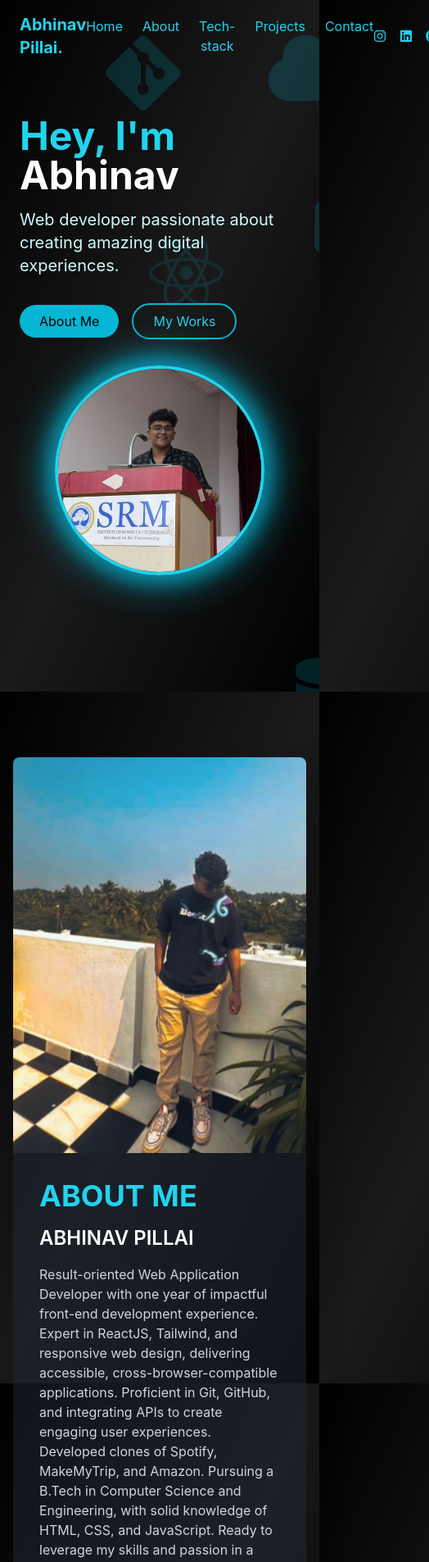
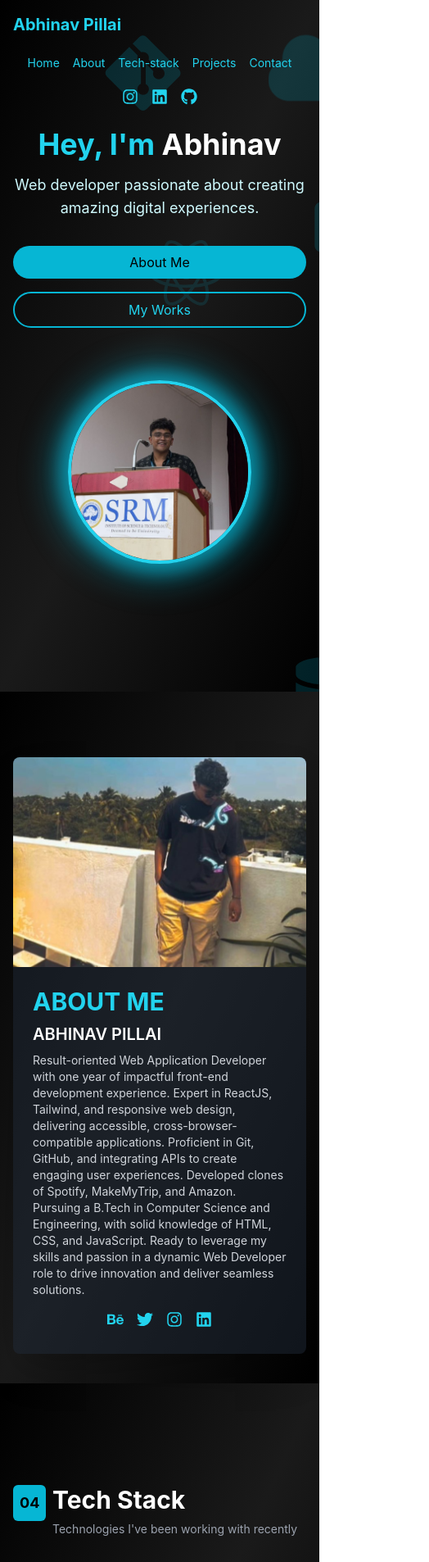
Before and after one commit to abhinavx04/portfolio-website, a React (Vite) app: page / in a window 390 px wide. Shown: the top 1906 px of the page at 82% size, 524 px wide, since content can reach past the window. Built offline with nearby package versions, Linux system fonts and the light colour scheme; the HTML template or start-up script is replaced by a standard one.

Commit message:
respnsive changes

```diff
--- a/src/Components/About.jsx
+++ b/src/Components/About.jsx
@@ -4,7 +4,7 @@ import { FaBehance, FaTwitter, FaInstagram, FaLinkedin } from 'react-icons/fa';
 
 function About() {
   return (
-    <section id="about" className="section px-4">
+    <section id="about" className="section px-4 py-16 overflow-hidden">
       <div className="container mx-auto max-w-4xl">
         <motion.div
           className="bg-gray-800 bg-opacity-50 rounded-lg shadow-2xl overflow-hidden"
@@ -14,7 +14,7 @@ function About() {
         >
           <div className="flex flex-col md:flex-row">
             <motion.div
-              className="md:w-1/3 bg-cyan-600"
+              className="w-full md:w-1/3 h-64 md:h-auto bg-cyan-600"
               initial={{ opacity: 0, x: -50 }}
               animate={{ opacity: 1, x: 0 }}
               transition={{ duration: 0.5, delay: 0.2 }}
@@ -27,26 +27,26 @@ function About() {
             </motion.div>
 
             <motion.div
-              className="md:w-2/3 p-8"
+              className="w-full md:w-2/3 p-6 md:p-8"
               initial={{ opacity: 0, x: 50 }}
               animate={{ opacity: 1, x: 0 }}
               transition={{ duration: 0.5, delay: 0.4 }}
             >
-              <h2 className="text-4xl font-bold text-cyan-400 mb-4">ABOUT ME</h2>
-              <h3 className="text-2xl font-semibold text-white mb-4">ABHINAV PILLAI</h3>
-              <p className="text-gray-300 mb-6">
+              <h2 className="text-3xl md:text-4xl font-bold text-cyan-400 mb-2 md:mb-4 break-words">ABOUT ME</h2>
+              <h3 className="text-xl md:text-2xl font-semibold text-white mb-2 md:mb-4 break-words">ABHINAV PILLAI</h3>
+              <p className="text-sm md:text-base text-gray-300 mb-4 md:mb-6">
                 Result-oriented Web Application Developer with one year of impactful front-end development experience. Expert in ReactJS, Tailwind, and responsive web design, delivering accessible, cross-browser-compatible applications. Proficient in Git, GitHub, and integrating APIs to create engaging user experiences. Developed clones of Spotify, MakeMyTrip, and Amazon. Pursuing a B.Tech in Computer Science and Engineering, with solid knowledge of HTML, CSS, and JavaScript. Ready to leverage my skills and passion in a dynamic Web Developer role to drive innovation and deliver seamless solutions.
               </p>
-              <div className="flex space-x-4">
+              <div className="flex flex-wrap space-x-4 justify-center md:justify-start">
                 {[FaBehance, FaTwitter, FaInstagram, FaLinkedin].map((Icon, index) => (
                   <motion.a
                     key={index}
                     href="#"
-                    className="text-cyan-400 hover:text-cyan-300 transition-colors duration-300"
+                    className="text-cyan-400 hover:text-cyan-300 transition-colors duration-300 mb-2"
                     whileHover={{ scale: 1.2, rotate: 15 }}
                     whileTap={{ scale: 0.8 }}
                   >
-                    <Icon size={24} />
+                    <Icon size={20} className="md:w-6 md:h-6" />
                   </motion.a>
                 ))}
               </div>
--- a/src/Components/ContactMe.jsx
+++ b/src/Components/ContactMe.jsx
@@ -22,30 +22,29 @@ const ContactMe = () => {
   };
 
   return (
-    <section id="contact" className="py-20 px-4 bg-black relative overflow-hidden">
+    <section id="contact" className="section px-4 py-16 overflow-hidden">
       <div className="container mx-auto max-w-2xl relative z-10">
-        <motion.h2
-          className="text-5xl font-extrabold text-transparent bg-clip-text bg-gradient-to-r from-cyan-400 to-blue-500 mb-12 text-center"
+        <motion.div
+          className="relative mb-12"
           initial={{ opacity: 0, y: -20 }}
           animate={{ opacity: 1, y: 0 }}
           transition={{ duration: 0.5 }}
         >
-          CONTACT
-        </motion.h2>
+          <div className="absolute top-0 left-0 bg-cyan-500 rounded-md p-2">
+            <span className="text-black font-bold text-lg">06</span>
+          </div>
+          <h2 className="text-3xl sm:text-4xl font-bold text-white pl-12 mb-2 sm:mb-4">Contact</h2>
+          <p className="text-sm sm:text-base text-gray-400 pl-12">Get in touch with me</p>
+        </motion.div>
         <motion.div
-          className="bg-gray-900 rounded-3xl p-8 shadow-2xl relative"
+          className="bg-gray-800 rounded-lg p-6 sm:p-8 shadow-2xl relative"
           initial={{ opacity: 0, y: 50 }}
           animate={{ opacity: 1, y: 0 }}
           transition={{ duration: 0.5, delay: 0.2 }}
         >
-          {/* Futuristic border effect */}
-          <div className="absolute inset-0 bg-gradient-to-b from-cyan-400 via-blue-500 to-cyan-400 rounded-3xl z-0 animate-pulse" style={{ padding: '2px' }}>
-            <div className="bg-gray-900 w-full h-full rounded-3xl"></div>
-          </div>
-
-          <div className="relative z-10 space-y-8">
+          <div className="relative z-10 space-y-6 sm:space-y-8">
             {/* Contact Info Section */}
-            <div className="space-y-4">
+            <div className="space-y-3 sm:space-y-4">
               {[
                 { icon: FaPhone, text: "91+ 8600101572" },
                 { icon: FaEnvelope, text: "abhinavpillai92@gmail.com" },
@@ -53,7 +52,7 @@ const ContactMe = () => {
               ].map((item, index) => (
                 <motion.div
                   key={index}
-                  className="flex items-center bg-gray-800 p-4 rounded-xl overflow-hidden relative"
+                  className="flex items-center bg-gray-700 p-3 sm:p-4 rounded-lg overflow-hidden relative"
                   initial={{ opacity: 0, x: -20 }}
                   animate={{ opacity: 1, x: 0 }}
                   transition={{ delay: index * 0.1 }}
@@ -63,10 +62,10 @@ const ContactMe = () => {
                     className="absolute inset-0 bg-gradient-to-r from-cyan-500 to-blue-500 opacity-0"
                     whileHover={{ opacity: 0.2 }}
                   />
-                  <div className="bg-gray-700 p-2 rounded-full mr-4 z-10">
-                    <item.icon className="text-cyan-400 text-xl" />
+                  <div className="bg-gray-600 p-2 rounded-full mr-3 sm:mr-4 z-10">
+                    <item.icon className="text-cyan-400 text-lg sm:text-xl" />
                   </div>
-                  <p className="text-white z-10">{item.text}</p>
+                  <p className="text-white text-sm sm:text-base z-10">{item.text}</p>
                 </motion.div>
               ))}
             </div>
@@ -89,7 +88,7 @@ const ContactMe = () => {
                     onFocus={() => setActiveField(field)}
                     onBlur={() => setActiveField(null)}
                     placeholder={field.charAt(0).toUpperCase() + field.slice(1)}
-                    className={`w-full bg-gray-800 text-white rounded-xl px-4 py-3 placeholder-gray-500 focus:outline-none focus:ring-2 focus:ring-cyan-400 transition duration-300 ${field === "message" ? "h-32 resize-none" : ""}`}
+                    className={`w-full bg-gray-700 text-white rounded-lg px-4 py-3 text-sm sm:text-base placeholder-gray-400 focus:outline-none focus:ring-2 focus:ring-cyan-400 transition duration-300 ${field === "message" ? "h-24 sm:h-32 resize-none" : ""}`}
                     required
                   />
                   <AnimatePresence>
@@ -108,7 +107,7 @@ const ContactMe = () => {
               ))}
               <motion.button
                 type="submit"
-                className="w-full bg-gradient-to-r from-cyan-500 to-blue-500 text-white font-bold py-3 px-6 rounded-xl transition duration-300 flex items-center justify-center overflow-hidden relative"
+                className="w-full bg-gradient-to-r from-cyan-500 to-blue-500 text-white font-bold py-3 px-6 rounded-lg transition duration-300 flex items-center justify-center overflow-hidden relative"
                 whileHover={{ scale: 1.05 }}
                 whileTap={{ scale: 0.95 }}
               >
@@ -121,7 +120,7 @@ const ContactMe = () => {
                       animate={{ opacity: 1 }}
                       exit={{ opacity: 0 }}
                     >
-                      <span className="mr-2">Send Message</span>
+                      <span className="mr-2 text-sm sm:text-base">Send Message</span>
                       <FaPaperPlane />
                     </motion.div>
                   ) : (
@@ -132,7 +131,7 @@ const ContactMe = () => {
                       animate={{ opacity: 1 }}
                       exit={{ opacity: 0 }}
                     >
-                      <span className="mr-2">Message Sent!</span>
+                      <span className="mr-2 text-sm sm:text-base">Message Sent!</span>
                       <FaCheck />
                     </motion.div>
                   )}
@@ -142,14 +141,6 @@ const ContactMe = () => {
           </div>
         </motion.div>
       </div>
-
-      {/* Enhanced futuristic background elements */}
-      <div className="absolute top-0 left-0 w-full h-full overflow-hidden pointer-events-none">
-        <div className="absolute top-1/4 left-1/4 w-1/2 h-1/2 bg-cyan-500 rounded-full opacity-5 filter blur-3xl animate-pulse"></div>
-        <div className="absolute bottom-1/4 right-1/4 w-1/3 h-1/3 bg-blue-500 rounded-full opacity-5 filter blur-3xl animate-pulse" style={{ animationDelay: '1s' }}></div>
-        <div className="absolute top-0 left-0 w-1 h-full bg-gradient-to-b from-cyan-400 to-blue-500 opacity-20"></div>
-        <div className="absolute top-0 right-0 w-1 h-full bg-gradient-to-b from-blue-500 to-cyan-400 opacity-20"></div>
-      </div>
     </section>
   );
 };
--- a/src/Components/Header.jsx
+++ b/src/Components/Header.jsx
@@ -1,4 +1,3 @@
-// src/components/Header.jsx
 import React, { useState, useEffect } from 'react';
 import { motion } from 'framer-motion';
 import { FaInstagram, FaLinkedin, FaGithub } from 'react-icons/fa';
@@ -30,25 +29,25 @@ function Header() {
 
   return (
     <motion.header
-      className={`py-4 px-6 w-full fixed top-0 z-50 transition-colors duration-300 ${isScrolled ? 'bg-black bg-opacity-90' : 'bg-transparent'}`}
+      className={`py-4 px-4 w-full fixed top-0 z-50 transition-colors duration-300 ${isScrolled ? 'bg-black bg-opacity-90' : 'bg-transparent'}`}
       initial={{ y: -100 }}
       animate={{ y: 0 }}
       transition={{ duration: 0.5 }}
     >
-      <div className="max-w-7xl mx-auto flex justify-between items-center">
+      <div className="max-w-7xl mx-auto flex flex-wrap justify-between items-center">
         <motion.div
-          className="text-xl font-bold text-cyan-400"
+          className="text-xl font-bold text-cyan-400 mb-4 w-full sm:mb-0 sm:w-auto"
           whileHover={{ scale: 1.05 }}
         >
-          Abhinav Pillai.
+          Abhinav Pillai
         </motion.div>
-        <nav>
-          <ul className="flex space-x-6">
+        <nav className="w-full sm:w-auto">
+          <ul className="flex flex-wrap justify-center sm:justify-start sm:space-x-4">
             {['home', 'about', 'tech-stack', 'projects', 'contact'].map((item) => (
-              <motion.li key={item} whileHover={{ scale: 1.1 }}>
+              <motion.li key={item} className="mx-2 my-1" whileHover={{ scale: 1.1 }}>
                 <button
                   onClick={() => scrollToSection(item)}
-                  className="text-cyan-400 hover:text-cyan-300 transition-colors"
+                  className="text-cyan-400 hover:text-cyan-300 transition-colors text-sm sm:text-base"
                 >
                   {item.charAt(0).toUpperCase() + item.slice(1)}
                 </button>
@@ -56,7 +55,7 @@ function Header() {
             ))}
           </ul>
         </nav>
-        <div className="flex space-x-4">
+        <div className="flex flex-wrap justify-center space-x-4 mt-4 w-full sm:mt-0 sm:w-auto">
           {[
             { icon: FaInstagram, link: "https://www.instagram.com/_abhinavx.__/?next=%2Fyourusername%2F" },
             { icon: FaLinkedin, link: "https://www.linkedin.com/in/abhinav-pillai-b5533526a/" },
@@ -67,10 +66,10 @@ function Header() {
               href={item.link}
               target="_blank"
               rel="noopener noreferrer"
-              className="text-cyan-400 hover:text-cyan-300 transition-colors"
+              className="text-cyan-400 hover:text-cyan-300 transition-colors mb-2 sm:mb-0"
               whileHover={{ scale: 1.2, rotate: 15 }}
             >
-              <item.icon />
+              <item.icon className="w-5 h-5 sm:w-6 sm:h-6" />
             </motion.a>
           ))}
         </div>
--- a/src/Components/Home.jsx
+++ b/src/Components/Home.jsx
@@ -32,6 +32,7 @@ function Home() {
       );
     };
 
+    const updateIconPositions = () => {
       gsap.utils.toArray(iconElements).forEach((icon, index) => {
         let x, y;
         do {
@@ -39,7 +40,7 @@ function Home() {
           y = gsap.utils.random(0, window.innerHeight);
         } while (isTooClose(x, y));
 
-      iconPositions.push({ x, y });
+        iconPositions[index] = { x, y };
 
         gsap.set(icon, {
           x,
@@ -56,6 +57,10 @@ function Home() {
         stagger: 0.2,
         ease: "power3.out",
       });
+    };
+
+    updateIconPositions();
+    window.addEventListener('resize', updateIconPositions);
 
     const tl = gsap.timeline({ repeat: -1 });
 
@@ -81,13 +86,14 @@ function Home() {
 
     return () => {
       tl.kill();
+      window.removeEventListener('resize', updateIconPositions);
     };
   }, []);
 
   return (
     <section
       id="home"
-      className="section relative flex items-center justify-center overflow-hidden"
+      className="section relative flex items-center justify-center overflow-hidden min-h-screen px-4 py-16"
     >
       <div ref={backgroundRef} className="absolute inset-0 overflow-hidden">
         {icons.map((icon, index) => (
@@ -100,29 +106,29 @@ function Home() {
         ))}
       </div>
 
-      <div className="relative z-10 flex flex-col md:flex-row items-center justify-between px-6 max-w-6xl mx-auto w-full">
+      <div className="relative z-10 flex flex-col md:flex-row items-center justify-between max-w-6xl mx-auto w-full">
         <motion.div
-          className="text-left md:w-1/2 mb-8 md:mb-0"
+          className="text-center md:text-left md:w-1/2 mb-8 md:mb-0"
           initial={{ opacity: 0, x: -50 }}
           animate={{ opacity: 1, x: 0 }}
           transition={{ duration: 0.5 }}
         >
-          <h1 className="text-5xl md:text-6xl font-bold mb-4 text-cyan-400">
+          <h1 className="text-4xl sm:text-5xl md:text-6xl font-bold mb-4 text-cyan-400">
             Hey, I'm <span className="text-white">Abhinav</span>
           </h1>
-          <p className="text-xl mb-8 text-cyan-100">
+          <p className="text-lg sm:text-xl mb-8 text-cyan-100">
             Web developer passionate about creating amazing digital experiences.
           </p>
-          <div className="space-x-4">
+          <div className="space-y-4 sm:space-y-0 sm:space-x-4 flex flex-col sm:flex-row justify-center md:justify-start">
             <motion.button
-              className="bg-cyan-500 text-black px-6 py-2 rounded-full hover:bg-cyan-400 transition duration-300"
+              className="bg-cyan-500 text-black px-6 py-2 rounded-full hover:bg-cyan-400 transition duration-300 w-full sm:w-auto"
               whileHover={{ scale: 1.05 }}
               whileTap={{ scale: 0.95 }}
             >
               About Me
             </motion.button>
             <motion.button
-              className="bg-transparent border-2 border-cyan-500 text-cyan-400 px-6 py-2 rounded-full hover:bg-cyan-500 hover:text-black transition duration-300"
+              className="bg-transparent border-2 border-cyan-500 text-cyan-400 px-6 py-2 rounded-full hover:bg-cyan-500 hover:text-black transition duration-300 w-full sm:w-auto"
               whileHover={{ scale: 1.05 }}
               whileTap={{ scale: 0.95 }}
             >
@@ -132,14 +138,14 @@ function Home() {
         </motion.div>
 
         <motion.div
-          className="md:w-1/2 flex justify-center"
+          className="md:w-1/2 flex justify-center mt-8 md:mt-0"
           initial={{ opacity: 0, x: 50 }}
           animate={{ opacity: 1, x: 0 }}
           transition={{ duration: 0.5, delay: 0.2 }}
         >
           <div
             ref={photoRef}
-            className="w-64 h-64 md:w-80 md:h-80 rounded-full overflow-hidden border-4 border-cyan-400 shadow-lg"
+            className="w-56 h-56 sm:w-64 sm:h-64 md:w-80 md:h-80 rounded-full overflow-hidden border-4 border-cyan-400 shadow-lg"
             style={{
               boxShadow: '0 0 20px 10px rgba(6, 182, 212, 0.6), 0 0 40px 20px rgba(6, 182, 212, 0.4)',
               transition: 'box-shadow 0.3s ease-in-out'
--- a/src/Components/Projects.jsx
+++ b/src/Components/Projects.jsx
@@ -102,7 +102,7 @@ function Projects() {
   };
 
   return (
-    <section id="projects" className="section px-4">
+    <section id="projects" className="section px-4 py-16 overflow-hidden">
       <div className="container mx-auto max-w-6xl">
         <motion.div
           className="relative mb-12"
@@ -113,8 +113,8 @@ function Projects() {
           <div className="absolute top-0 left-0 bg-cyan-500 rounded-md p-2">
             <span className="text-black font-bold text-lg">05</span>
           </div>
-          <h2 className="text-xl text-gray-400 mb-2 pl-12">some of my recent works</h2>
-          <h3 className="text-4xl font-bold text-white pl-12">PROJECTS</h3>
+          <h2 className="text-lg sm:text-xl text-gray-400 mb-2 pl-12">some of my recent works</h2>
+          <h3 className="text-3xl sm:text-4xl font-bold text-white pl-12">PROJECTS</h3>
         </motion.div>
 
         <div className="relative">
@@ -125,7 +125,7 @@ function Projects() {
               animate={{ opacity: 1, x: 0 }}
               exit={{ opacity: 0, x: -100 }}
               transition={{ duration: 0.5 }}
-              className="grid grid-cols-1 md:grid-cols-3 gap-6"
+              className="grid grid-cols-1 sm:grid-cols-2 lg:grid-cols-3 gap-6"
             >
               {[0, 1, 2].map((offset) => {
                 const project = projects[(currentIndex + offset) % projects.length];
@@ -134,10 +134,9 @@ function Projects() {
             </motion.div>
           </AnimatePresence>
 
-          <div className="absolute top-1/2 left-0 w-full transform -translate-y-1/2 flex items-center justify-between pointer-events-none" style={{ width: 'calc(100% + 100px)' }}>
+          <div className="flex justify-center mt-8 space-x-4">
             <motion.button
-              className="pointer-events-auto bg-cyan-500 text-black w-12 h-12 rounded-full flex items-center justify-center shadow-lg transition-all duration-300 hover:bg-cyan-600 focus:outline-none focus:ring-2 focus:ring-cyan-400 focus:ring-opacity-50"
-              style={{ marginLeft: '-100px' }}
+              className="bg-cyan-500 text-black w-12 h-12 rounded-full flex items-center justify-center shadow-lg transition-all duration-300 hover:bg-cyan-600 focus:outline-none focus:ring-2 focus:ring-cyan-400 focus:ring-opacity-50"
               whileHover={{ scale: 1.1 }}
               whileTap={{ scale: 0.9 }}
               onClick={prevProjects}
@@ -146,8 +145,7 @@ function Projects() {
             </motion.button>
 
             <motion.button
-              className="pointer-events-auto bg-cyan-500 text-black w-12 h-12 rounded-full flex items-center justify-center shadow-lg transition-all duration-300 hover:bg-cyan-600 focus:outline-none focus:ring-2 focus:ring-cyan-400 focus:ring-opacity-50"
-              style={{ marginRight: '-50px' }}
+              className="bg-cyan-500 text-black w-12 h-12 rounded-full flex items-center justify-center shadow-lg transition-all duration-300 hover:bg-cyan-600 focus:outline-none focus:ring-2 focus:ring-cyan-400 focus:ring-opacity-50"
               whileHover={{ scale: 1.1 }}
               whileTap={{ scale: 0.9 }}
               onClick={nextProjects}
--- a/src/Components/TechStack.jsx
+++ b/src/Components/TechStack.jsx
@@ -19,7 +19,7 @@ const technologies = [
 
 function TechStack() {
   return (
-    <section id="tech-stack" className="section px-4">
+    <section id="tech-stack" className="section px-4 py-16 overflow-hidden">
       <div className="container mx-auto max-w-6xl">
         <motion.div
           className="relative mb-12"
@@ -30,12 +30,12 @@ function TechStack() {
           <div className="absolute top-0 left-0 bg-cyan-500 rounded-md p-2">
             <span className="text-black font-bold text-lg">04</span>
           </div>
-          <h2 className="text-4xl font-bold text-white pl-12 mb-4">Tech Stack</h2>
-          <p className="text-gray-400 pl-12">Technologies I've been working with recently</p>
+          <h2 className="text-3xl sm:text-4xl font-bold text-white pl-12 mb-2 sm:mb-4">Tech Stack</h2>
+          <p className="text-sm sm:text-base text-gray-400 pl-12">Technologies I've been working with recently</p>
         </motion.div>
 
         <motion.div
-          className="grid grid-cols-2 md:grid-cols-3 lg:grid-cols-4 gap-6"
+          className="grid grid-cols-2 sm:grid-cols-3 lg:grid-cols-4 gap-4 sm:gap-6"
           initial={{ opacity: 0 }}
           animate={{ opacity: 1 }}
           transition={{ duration: 0.5, delay: 0.2 }}
@@ -43,15 +43,15 @@ function TechStack() {
           {technologies.map((tech, index) => (
             <motion.div
               key={tech.name}
-              className="bg-gray-800 rounded-lg p-6 flex flex-col items-center justify-center transition-all duration-300 hover:shadow-lg hover:shadow-cyan-500/50"
+              className="bg-gray-800 rounded-lg p-4 sm:p-6 flex flex-col items-center justify-center transition-all duration-300 hover:shadow-lg hover:shadow-cyan-500/50"
               initial={{ opacity: 0, y: 20 }}
               animate={{ opacity: 1, y: 0 }}
               transition={{ duration: 0.3, delay: index * 0.1 }}
               whileHover={{ scale: 1.05 }}
               whileTap={{ scale: 0.95 }}
             >
-              <tech.icon size={60} color={tech.color} className="mb-4" />
-              <h3 className="text-lg font-semibold text-white">{tech.name}</h3>
+              <tech.icon size={40} sm:size={60} color={tech.color} className="mb-2 sm:mb-4" />
+              <h3 className="text-sm sm:text-lg font-semibold text-white text-center">{tech.name}</h3>
             </motion.div>
           ))}
         </motion.div>
```
Lines whose indentation alone changed are shown as unchanged.
